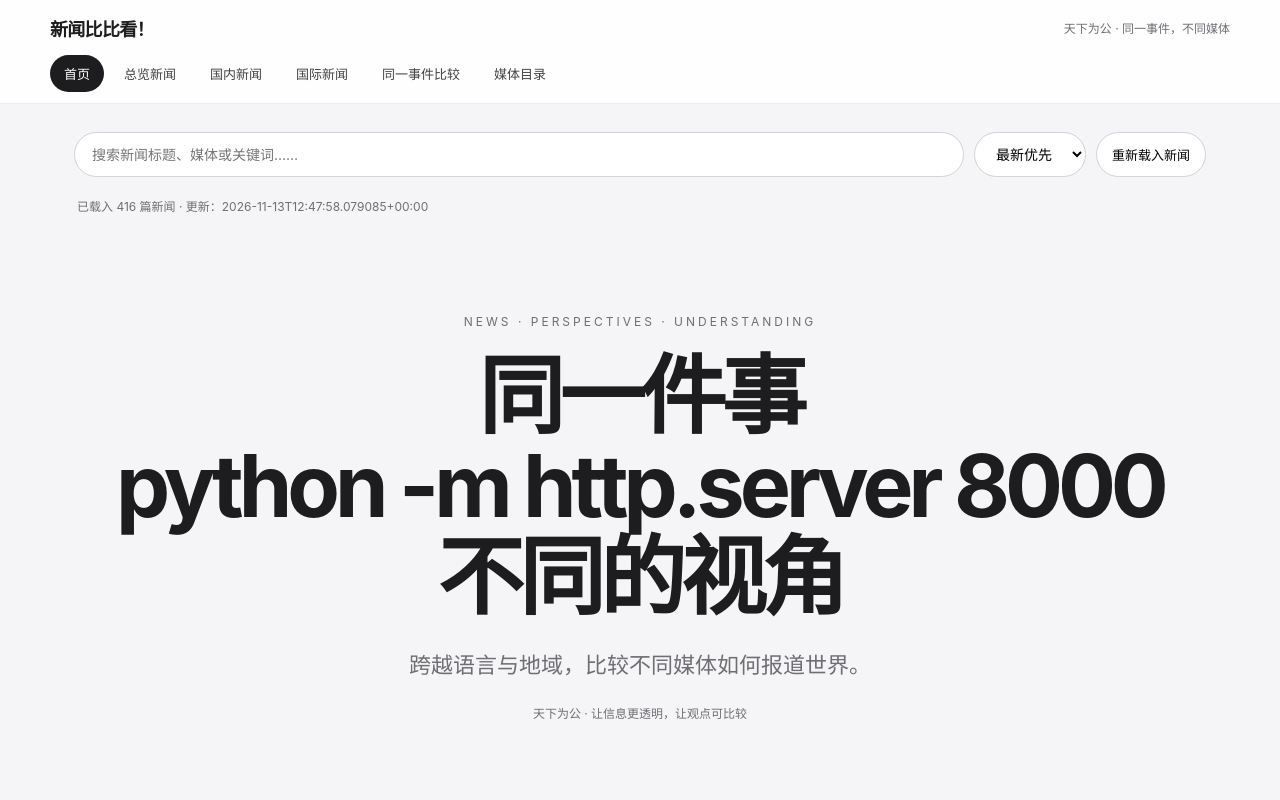
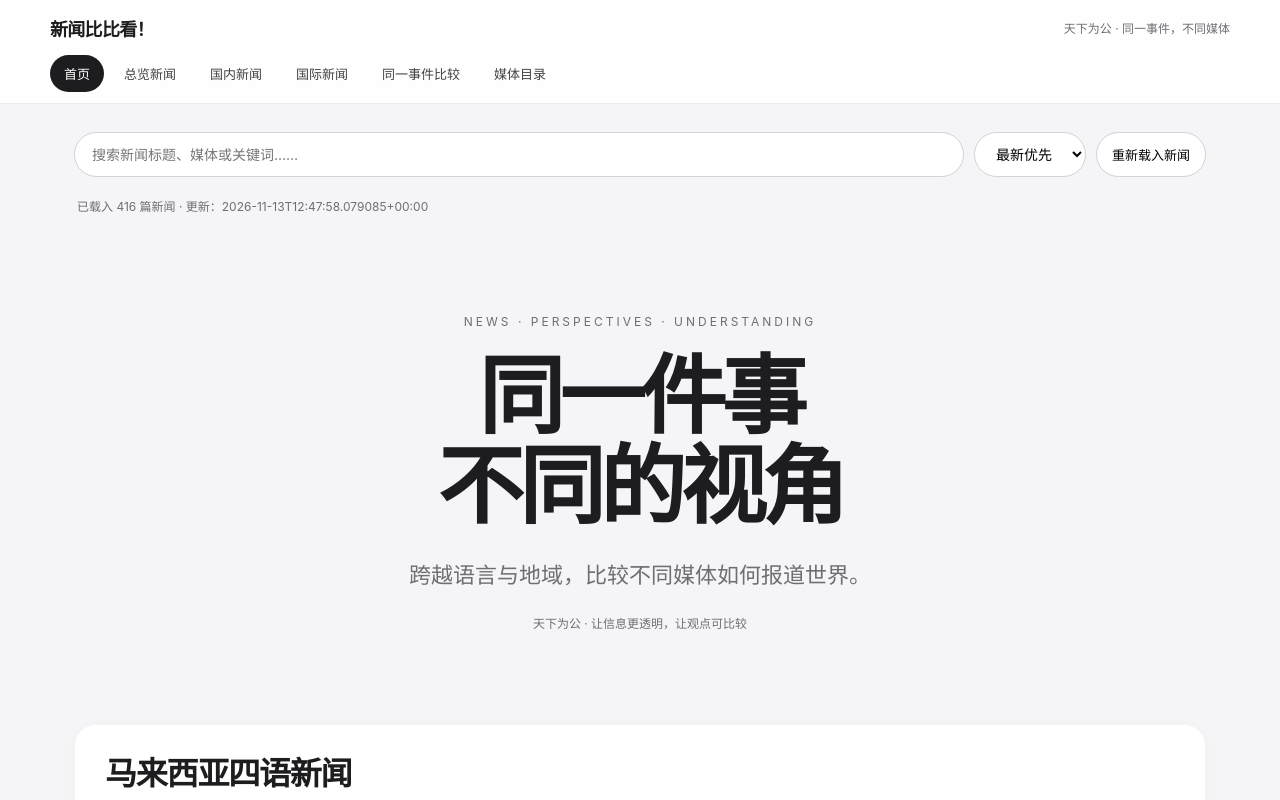
Before and after one commit to junn-code/xinwenbibikan, a plain HTML site: page index.html in a window 1280 px wide. Shown: the top 800 px of the page. Drawn offline with Linux system fonts and the light colour scheme.

Commit message:
Add files via upload

```diff
--- a/index.html
+++ b/index.html
@@ -482,7 +482,7 @@ footer {
 
   <div class="hero">
     <div class="eyebrow">NEWS · PERSPECTIVES · UNDERSTANDING</div>
-    <h1>同一件事 <br> python -m http.server 8000不同的视角</h1>
+    <h1>同一件事 <br> 不同的视角</h1>
     <p>跨越语言与地域，比较不同媒体如何报道世界。</p>
     <div class="hero-note">天下为公 · 让信息更透明，让观点可比较</div>
   </div>
```
